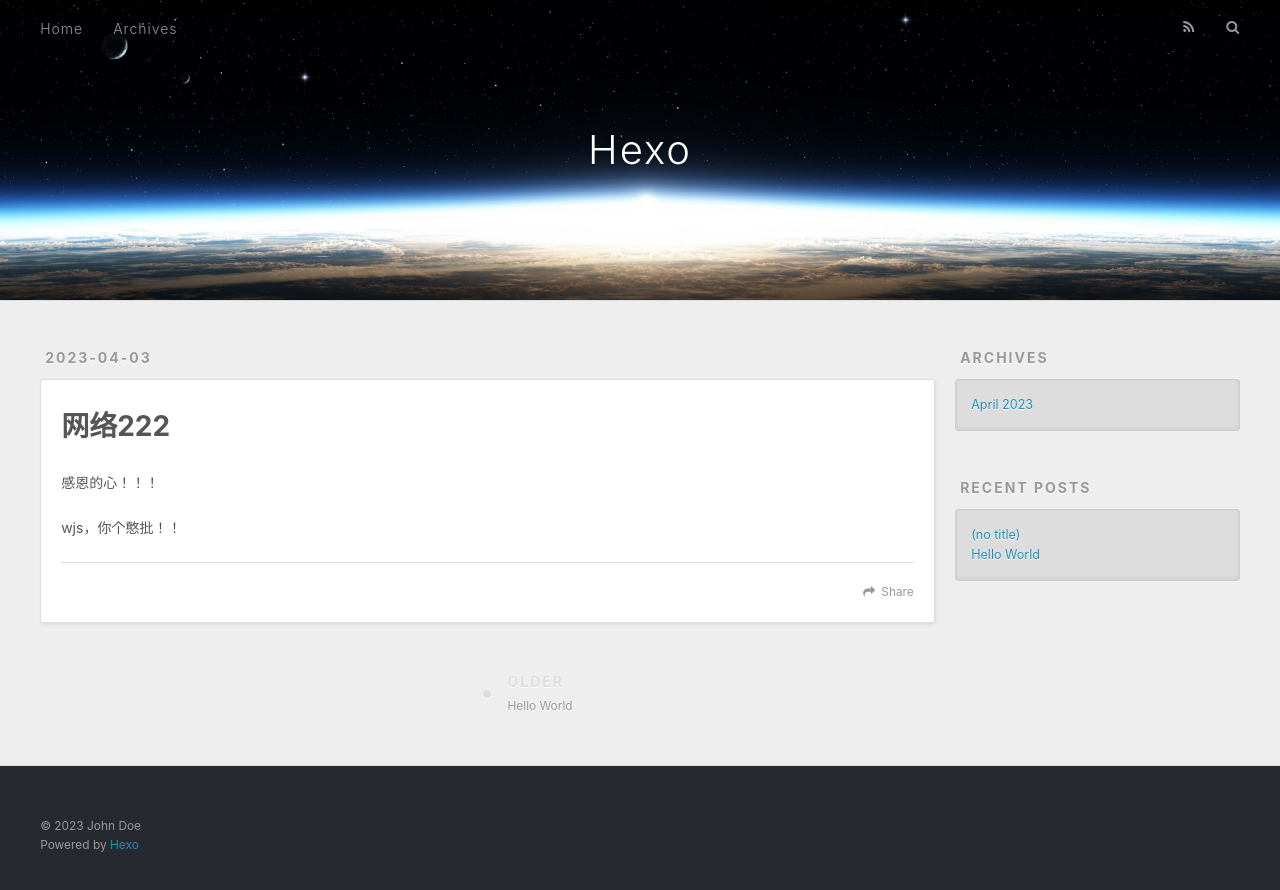
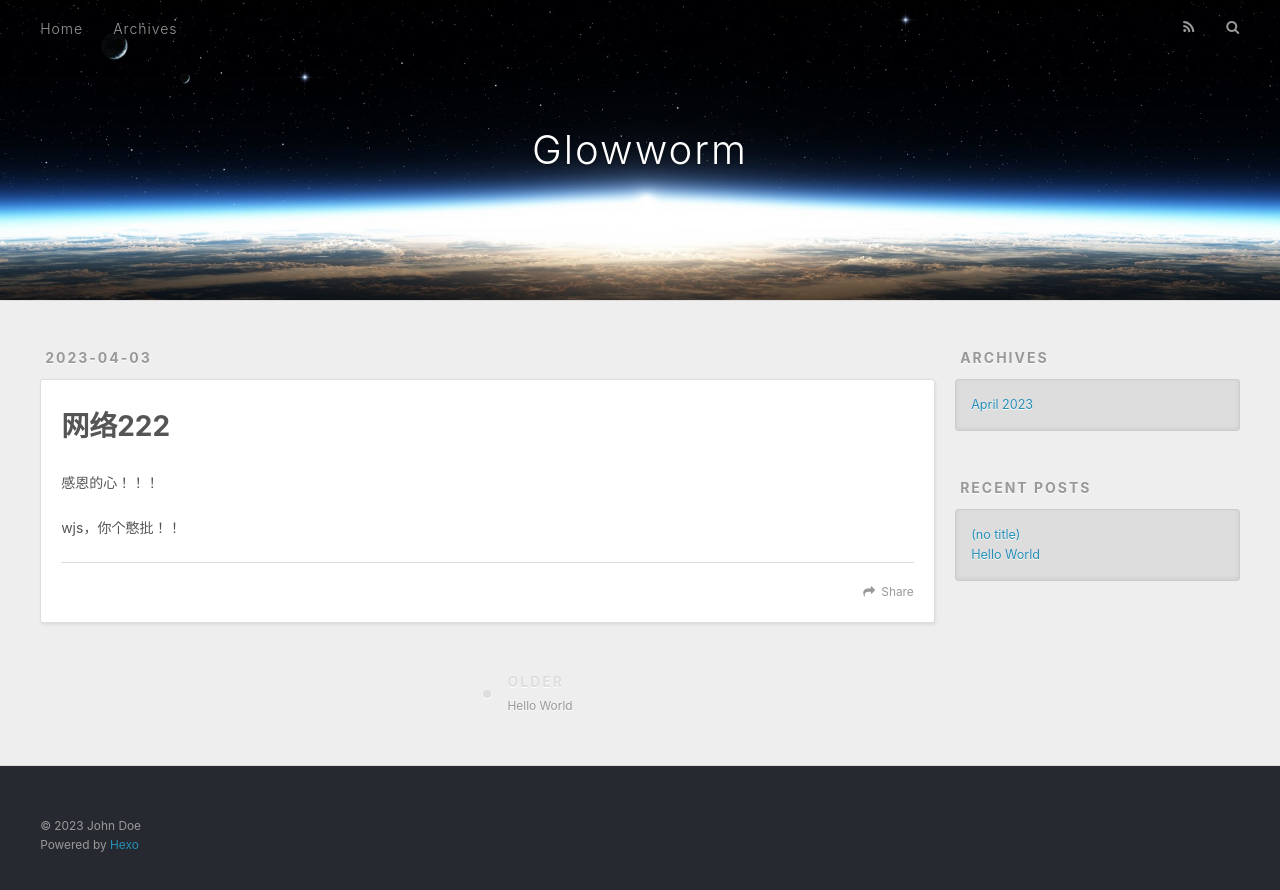
Before and after one commit to Glowworm777/Glowworm777.github.io, a plain HTML site: page 2023/04/03/NET/index.html in a window 1280 px wide. Drawn offline with nearby package versions, Linux system fonts and the light colour scheme.

Commit message:
Site updated: 2023-04-04 22:15:48

```diff
--- a/2023/04/03/NET/index.html
+++ b/2023/04/03/NET/index.html
@@ -5,13 +5,13 @@
 
 
 
-  <title>Hexo</title>
+  <title>Glowworm</title>
   <meta name="viewport" content="width=device-width, initial-scale=1, maximum-scale=1">
   <meta name="description" content="网络222感恩的心！！！ wjs，你个憨批！！">
 <meta property="og:type" content="article">
-<meta property="og:title" content="Hexo">
+<meta property="og:title" content="Glowworm">
 <meta property="og:url" content="http://example.com/2023/04/03/NET/index.html">
-<meta property="og:site_name" content="Hexo">
+<meta property="og:site_name" content="Glowworm">
 <meta property="og:description" content="网络222感恩的心！！！ wjs，你个憨批！！">
 <meta property="og:locale" content="en_US">
 <meta property="article:published_time" content="2023-04-03T15:23:13.119Z">
@@ -19,7 +19,7 @@
 <meta property="article:author" content="John Doe">
 <meta name="twitter:card" content="summary">
 
-    <link rel="alternate" href="/atom.xml" title="Hexo" type="application/atom+xml">
+    <link rel="alternate" href="/atom.xml" title="Glowworm" type="application/atom+xml">
 
 
     <link rel="icon" href="/favicon.png">
@@ -40,7 +40,7 @@
   <div id="header-outer" class="outer">
     <div id="header-title" class="inner">
       <h1 id="logo-wrap">
-        <a href="/" id="logo">Hexo</a>
+        <a href="/" id="logo">Glowworm</a>
       </h1>
 
     </div>
```
Also changed, not shown: 2023/04/03/hello-world/index.html (+4 -4 lines), archives/2023/04/index.html (+5 -5 lines), archives/2023/index.html (+5 -5 lines), archives/index.html (+5 -5 lines), index.html (+5 -5 lines).
